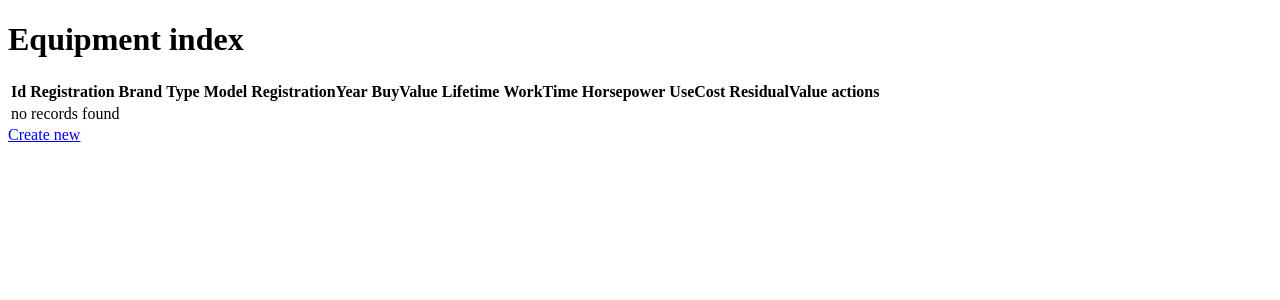
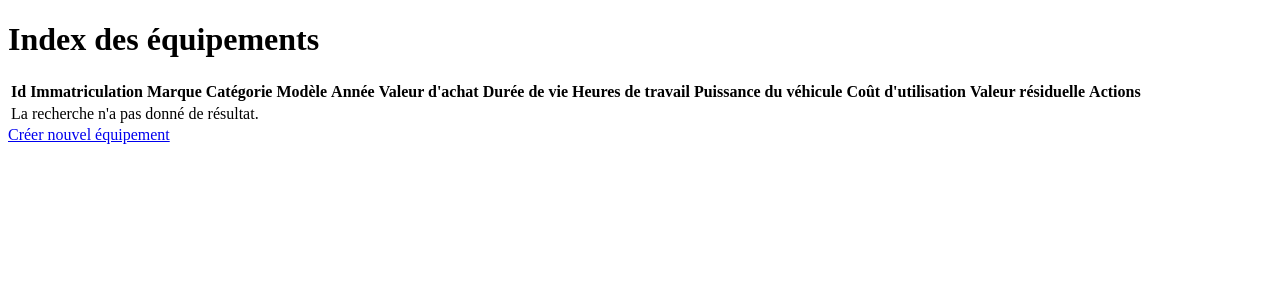
Before and after one commit to WildCodeSchool/reims-php-2009-hackathon-agricollab, a Symfony app: template templates/equipment/index.html.twig in a window 1280 px wide. Shown: the top 300 px of the page. Run offline with Twig, Linux system fonts and the light colour scheme; the template is opened without the code that fills it, so the values that code supplies are empty; some libraries are stand-ins or nearby versions.

Commit message:
Added localisation for User and Equipment forms

```diff
--- a/src/Entity/Equipment.php
+++ b/src/Entity/Equipment.php
@@ -2,6 +2,7 @@
 
 namespace App\Entity;
 
+use App\Entity\User;
 use App\Repository\EquipmentRepository;
 use Doctrine\ORM\Mapping as ORM;
 use DateTime;
--- a/templates/base.html.twig
+++ b/templates/base.html.twig
@@ -3,7 +3,7 @@
 <head>
     <meta charset="UTF-8">
     <link rel="icon" type="image/png" href="{{ asset('build/images/favicon.png') }}" />
-    <title>{% block title %}Welcome!{% endblock %}</title>
+    <title>{% block title %}Bienvenue sur Agricollab!{% endblock %}</title>
     {% block stylesheets %}
         {{ encore_entry_link_tags('app') }}
     {% endblock %}
--- a/templates/equipment/_delete_form.html.twig
+++ b/templates/equipment/_delete_form.html.twig
@@ -1,5 +1,5 @@
-<form method="post" action="{{ path('equipment_delete', {'id': equipment.id}) }}" onsubmit="return confirm('Are you sure you want to delete this item?');">
+<form method="post" action="{{ path('equipment_delete', {'id': equipment.id}) }}" onsubmit="return confirm('Êtes-vous sûr de vouloir supprimer cet équipement ?');">
     <input type="hidden" name="_method" value="DELETE">
     <input type="hidden" name="_token" value="{{ csrf_token('delete' ~ equipment.id) }}">
-    <button class="btn">Delete</button>
+    <button class="btn">Supprimer</button>
 </form>
--- a/templates/equipment/edit.html.twig
+++ b/templates/equipment/edit.html.twig
@@ -1,13 +1,13 @@
 {% extends 'base.html.twig' %}
 
-{% block title %}Edit Equipment{% endblock %}
+{% block title %}Editer l'équipement{% endblock %}
 
 {% block body %}
-    <h1>Edit Equipment</h1>
+    <h1>Editer l'équipement</h1>
 
     {{ include('equipment/_form.html.twig', {'button_label': 'Update'}) }}
 
-    <a href="{{ path('equipment_index') }}">back to list</a>
+    <a href="{{ path('equipment_index') }}">Retour à la liste</a>
 
     {{ include('equipment/_delete_form.html.twig') }}
 {% endblock %}
--- a/templates/equipment/index.html.twig
+++ b/templates/equipment/index.html.twig
@@ -1,26 +1,26 @@
 {% extends 'base.html.twig' %}
 
-{% block title %}Equipment index{% endblock %}
+{% block title %}Index des équipements{% endblock %}
 
 {% block body %}
-    <h1>Equipment index</h1>
+    <h1>Index des équipements</h1>
 
     <table class="table">
         <thead>
             <tr>
                 <th>Id</th>
-                <th>Registration</th>
-                <th>Brand</th>
-                <th>Type</th>
-                <th>Model</th>
-                <th>RegistrationYear</th>
-                <th>BuyValue</th>
-                <th>Lifetime</th>
-                <th>WorkTime</th>
-                <th>Horsepower</th>
-                <th>UseCost</th>
-                <th>ResidualValue</th>
-                <th>actions</th>
+                <th>Immatriculation</th>
+                <th>Marque</th>
+                <th>Catégorie</th>
+                <th>Modèle</th>
+                <th>Année</th>
+                <th>Valeur d'achat</th>
+                <th>Durée de vie</th>
+                <th>Heures de travail</th>
+                <th>Puissance du véhicule</th>
+                <th>Coût d'utilisation</th>
+                <th>Valeur résiduelle</th>
+                <th>Actions</th>
             </tr>
         </thead>
         <tbody>
@@ -39,17 +39,17 @@
                 <td>{{ equipment.useCost }}</td>
                 <td>{{ equipment.residualValue }}</td>
                 <td>
-                    <a href="{{ path('equipment_show', {'id': equipment.id}) }}">show</a>
-                    <a href="{{ path('equipment_edit', {'id': equipment.id}) }}">edit</a>
+                    <a href="{{ path('equipment_show', {'id': equipment.id}) }}">Afficher</a>
+                    <a href="{{ path('equipment_edit', {'id': equipment.id}) }}">Editer</a>
                 </td>
             </tr>
         {% else %}
             <tr>
-                <td colspan="13">no records found</td>
+                <td colspan="13">La recherche n'a pas donné de résultat.</td>
             </tr>
         {% endfor %}
         </tbody>
     </table>
 
-    <a href="{{ path('equipment_new') }}">Create new</a>
+    <a href="{{ path('equipment_new') }}">Créer nouvel équipement</a>
 {% endblock %}
--- a/templates/equipment/new.html.twig
+++ b/templates/equipment/new.html.twig
@@ -1,11 +1,11 @@
 {% extends 'base.html.twig' %}
 
-{% block title %}New Equipment{% endblock %}
+{% block title %}Nouvel équipement{% endblock %}
 
 {% block body %}
-    <h1>Create new Equipment</h1>
+    <h1>Créer nouvel équipement</h1>
 
     {{ include('equipment/_form.html.twig') }}
 
-    <a href="{{ path('equipment_index') }}">back to list</a>
+    <a href="{{ path('equipment_index') }}">Retour à la liste</a>
 {% endblock %}
--- a/templates/user/_delete_form.html.twig
+++ b/templates/user/_delete_form.html.twig
@@ -1,5 +1,5 @@
-<form method="post" action="{{ path('user_delete', {'id': user.id}) }}" onsubmit="return confirm('Are you sure you want to delete this item?');">
+<form method="post" action="{{ path('user_delete', {'id': user.id}) }}" onsubmit="return confirm('Êtes-vous sûr de vouloir supprimer ce profil?');">
     <input type="hidden" name="_method" value="DELETE">
     <input type="hidden" name="_token" value="{{ csrf_token('delete' ~ user.id) }}">
-    <button class="btn">Delete</button>
+    <button class="btn">Supprimer</button>
 </form>
--- a/templates/user/edit.html.twig
+++ b/templates/user/edit.html.twig
@@ -1,13 +1,13 @@
 {% extends 'base.html.twig' %}
 
-{% block title %}Edit User{% endblock %}
+{% block title %}Editer le profil{% endblock %}
 
 {% block body %}
-    <h1>Edit User</h1>
+    <h1>Editer le profil</h1>
 
     {{ include('user/_form.html.twig', {'button_label': 'Update'}) }}
 
-    <a href="{{ path('user_index') }}">back to list</a>
+    <a href="{{ path('user_index') }}">Retour à la liste</a>
 
     {{ include('user/_delete_form.html.twig') }}
 {% endblock %}
--- a/templates/user/new.html.twig
+++ b/templates/user/new.html.twig
@@ -1,11 +1,11 @@
 {% extends 'base.html.twig' %}
 
-{% block title %}New User{% endblock %}
+{% block title %}Nouveau profil{% endblock %}
 
 {% block body %}
-    <h1>Create new User</h1>
+    <h1>Créer un nouveau profil</h1>
 
     {{ include('user/_form.html.twig') }}
 
-    <a href="{{ path('user_index') }}">back to list</a>
+    <a href="{{ path('user_index') }}">Retour à la liste</a>
 {% endblock %}
```
Also changed, not shown: src/Form/EquipmentType.php (+15 -11 lines), src/Form/UserType.php (+10 -8 lines), templates/equipment/show.html.twig (+15 -15 lines), templates/user/index.html.twig (+14 -14 lines), templates/user/show.html.twig (+11 -11 lines).
